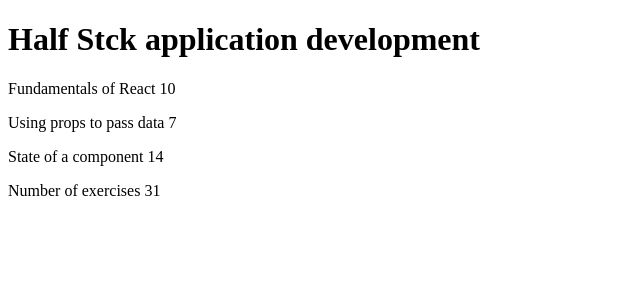
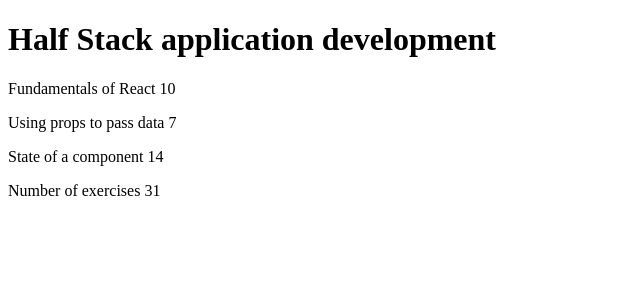
Before and after one commit to samuelpwlim/FullStackOpen, a React (Create React App) app in the folder part1/courseinfo/: page / in a window 1280 px wide. Shown: the top 300 px of the page, without its empty margins (0-640 px from the left). Built offline with nearby package versions, Linux system fonts and the light colour scheme.

Commit message:
Courseinfo 1.5 up to date

```diff
--- a/part1/courseinfo/src/App.js
+++ b/part1/courseinfo/src/App.js
@@ -1,25 +1,34 @@
 const App = () => {
-  const course = 'Half Stck application development'
-  const part1 = {
+  const course = {
+    name: 'Half Stack application development',
+    parts: [
+      {
         name: 'Fundamentals of React',
         exercises: 10
-  }
-  const part2 = {
+      },
+      {
         name: 'Using props to pass data',
         exercises: 7
-  }
-  const part3 = {
+      },
+      {
         name: 'State of a component',
         exercises: 14
       }
-  const parts = [part1, part2, part3]
+    ]
+  }
 
+  let total = 0
+  course.parts.forEach(element => {
+    total += element.exercises
+  });
 
   return (
     <div>
-      <Header course={course}/>
-      <Content props={parts}/>
-      <Total props={parts}/>
+      <h1>{course.name}</h1>
+      <p>{course.parts[0].name} {course.parts[0].exercises}</p>
+      <p>{course.parts[1].name} {course.parts[1].exercises}</p>
+      <p>{course.parts[2].name} {course.parts[2].exercises}</p>
+      <p>Number of exercises {total}</p>
     </div>
   )
 }
```
Lines whose indentation alone changed are shown as unchanged.
